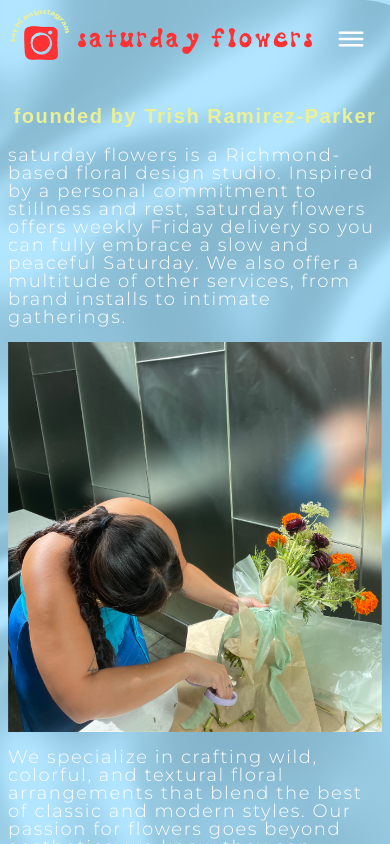
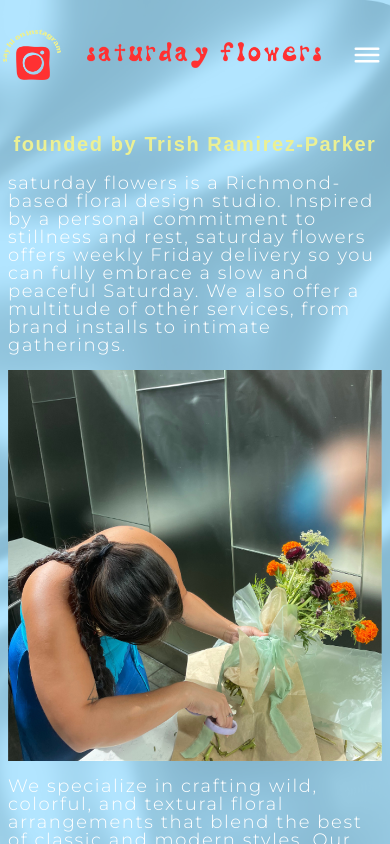
Before and after one commit to samuelaparker/flowergoods-studio, a Next.js app: page /about in a window 390 px wide. Shown: the top 844 px of the page. Built offline with nearby package versions, Linux system fonts and the light colour scheme; a web font is replaced by a local one.

Commit message:
restructure nav

```diff
--- a/app/components/Nav.tsx
+++ b/app/components/Nav.tsx
@@ -60,9 +60,9 @@ const SidebarNav: React.FC<Props> = () => {
   };
 
   return (
-    <nav className="sm:px-2 md:pt-5 pt-4 relative">
+    <nav className="sm:px-2 md:pt-5 pt-4 relative ">
       <div
-        className={`absolute md:top-6 md:right-12 ${
+        className={`absolute md:top-6 md:right-2 ${
           navOpen ? "top-24" : "top-[100%]"
         } left-1/2 md:left-auto transform -translate-x-1/2 md:translate-x-0 z-30`}
       >
@@ -77,7 +77,8 @@ const SidebarNav: React.FC<Props> = () => {
         </div>
       </div>
       <div className="flex justify-between">
-        <div className="sm:w-20 w-16 group absolute sm:left-14 sm:top-8 left-2 top-2">
+        <div className="w-full md:mt-2 mt-3 flex">
+          <div className="sm:w-20 w-16 group">
             <a
               href={"https://www.instagram.com/flowergoods.studio/"}
               target="_blank"
@@ -110,15 +111,10 @@ const SidebarNav: React.FC<Props> = () => {
               follow us on ig
             </div>
           </div>
-        <div className="w-full md:mt-6 mt-3">
-          <div className="relative group w-[60%] sm:w-1/2 m-auto ">
+          <div className="relative group w-[60%] m-auto ">
             <Logo />
           </div>
-        </div>
-      </div>
-      {/* Nav Links */}
-
-      <div className="flex justify-end md:hidden absolute top-4 right-4 z-30">
+          <div className="flex justify-end md:hidden z-30">
             <button onClick={toggleNavbar} className="p-2">
               <Image
                 src={navOpen ? HamburgetMenuOpen : HamburgetMenuClose}
@@ -128,6 +124,10 @@ const SidebarNav: React.FC<Props> = () => {
               />
             </button>
           </div>
+        </div>
+      </div>
+      {/* Nav Links */}
+
       <div
         className={`
           ${navOpen ? "flex " : "hidden"}
```
Lines whose indentation alone changed are shown as unchanged.
